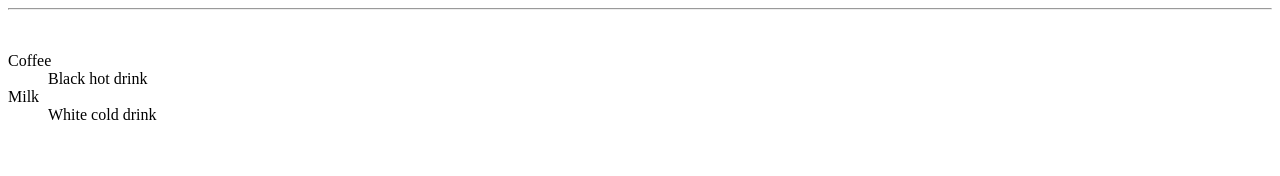
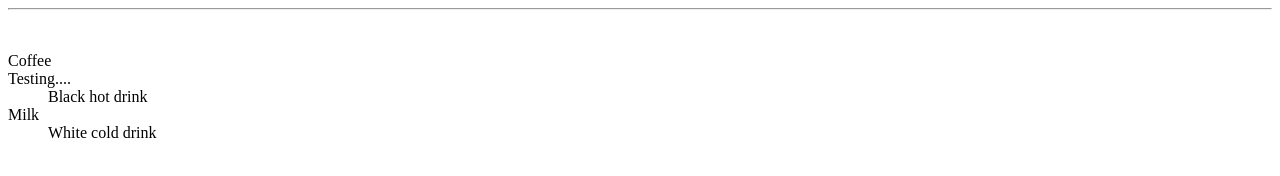
Before and after one commit to anu-vapasi/Portfolio, a plain HTML site: page index.html in a window 1280 px wide. Shown: the part 228-404 px from the top of the page. Drawn offline with Linux system fonts and the light colour scheme; files whose address does not match are found by name.

Commit message:
Added on more option

```diff
--- a/index.html
+++ b/index.html
@@ -12,6 +12,7 @@
         <div>
             <dl>
                 <dt>Coffee</dt>
+                <dt>Testing....</dt>
                 <dd>Black hot drink</dd>
                 <dt>Milk</dt>
                 <dd>White cold drink</dd>
```
